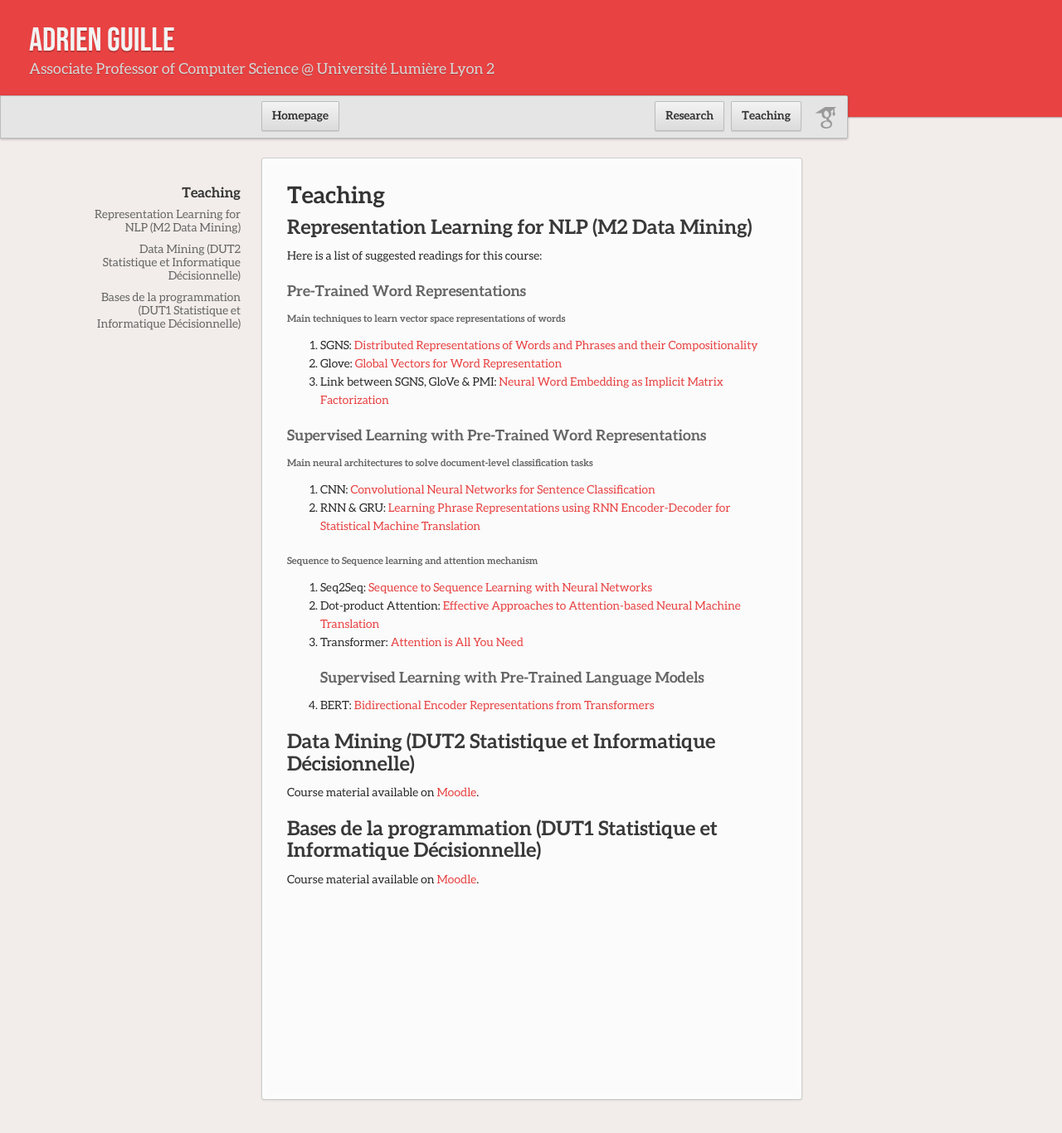
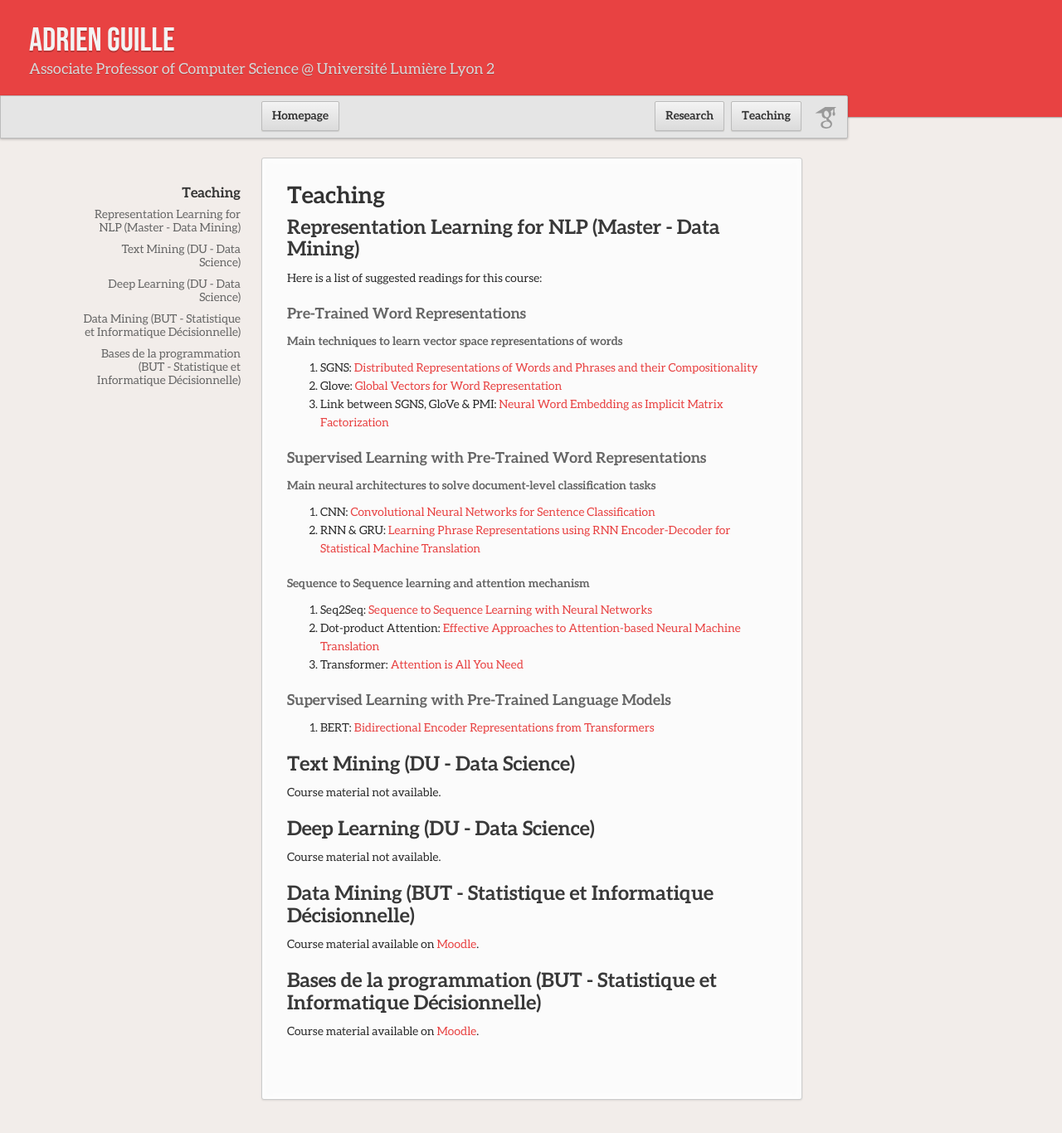
Before and after one commit to AdrienGuille/adrienguille.github.io, a Jekyll site: the page built from teaching.md, in a window 1280 px wide and 1366 px high. Shown: the whole window at 83% size. Built offline with Jekyll 4.4.1, drawn with Linux system fonts in a browser that asks for light colours; our own code applies the rules of GitHub Pages for plain Markdown files.

Commit message:
Update teaching.md

```diff
--- a/teaching.md
+++ b/teaching.md
@@ -1,12 +1,12 @@
 # Teaching
 
-## Representation Learning for NLP (M2 Data Mining)
+## Representation Learning for NLP (Master - Data Mining)
 
 Here is a list of suggested readings for this course:
 
 ### Pre-Trained Word Representations
 
-##### Main techniques to learn vector space representations of words
+#### Main techniques to learn vector space representations of words
 
 - SGNS: [Distributed Representations of Words and Phrases and their Compositionality](https://papers.nips.cc/paper/5021-distributed-representations-of-words-and-phrases-and-their-compositionality.pdf)
 - Glove: [Global Vectors for Word Representation](https://nlp.stanford.edu/pubs/glove.pdf)
@@ -14,25 +14,33 @@ Here is a list of suggested readings for this course:
 
 ### Supervised Learning with Pre-Trained Word Representations
 
-##### Main neural architectures to solve document-level classification tasks
+#### Main neural architectures to solve document-level classification tasks
 
 - CNN: [Convolutional Neural Networks for Sentence Classification](https://arxiv.org/pdf/1408.5882.pdf)
 - RNN & GRU: [Learning Phrase Representations using RNN Encoder-Decoder for Statistical Machine Translation](https://arxiv.org/pdf/1406.1078.pdf)
 
-##### Sequence to Sequence learning and attention mechanism
+#### Sequence to Sequence learning and attention mechanism
 
 - Seq2Seq: [Sequence to Sequence Learning with Neural Networks](https://papers.nips.cc/paper/2014/file/a14ac55a4f27472c5d894ec1c3c743d2-Paper.pdf)
 - Dot-product Attention: [Effective Approaches to Attention-based Neural Machine Translation](https://arxiv.org/pdf/1508.04025.pdf)
 - Transformer: [Attention is All You Need](https://arxiv.org/pdf/1706.03762.pdf)
 
-  ### Supervised Learning with Pre-Trained Language Models
+### Supervised Learning with Pre-Trained Language Models
 
 - BERT: [Bidirectional Encoder Representations from Transformers](https://arxiv.org/pdf/1810.04805.pdf)
 
-## Data Mining (DUT2 Statistique et Informatique Décisionnelle)
+## Text Mining (DU - Data Science)
+
+Course material not available.
+
+## Deep Learning (DU - Data Science)
+
+Course material not available.
+
+## Data Mining (BUT - Statistique et Informatique Décisionnelle)
 
 Course material available on [Moodle](https://moodle.univ-lyon2.fr).
 
-## Bases de la programmation (DUT1 Statistique et Informatique Décisionnelle)
+## Bases de la programmation (BUT - Statistique et Informatique Décisionnelle)
 
 Course material available on [Moodle](https://moodle.univ-lyon2.fr).
```
